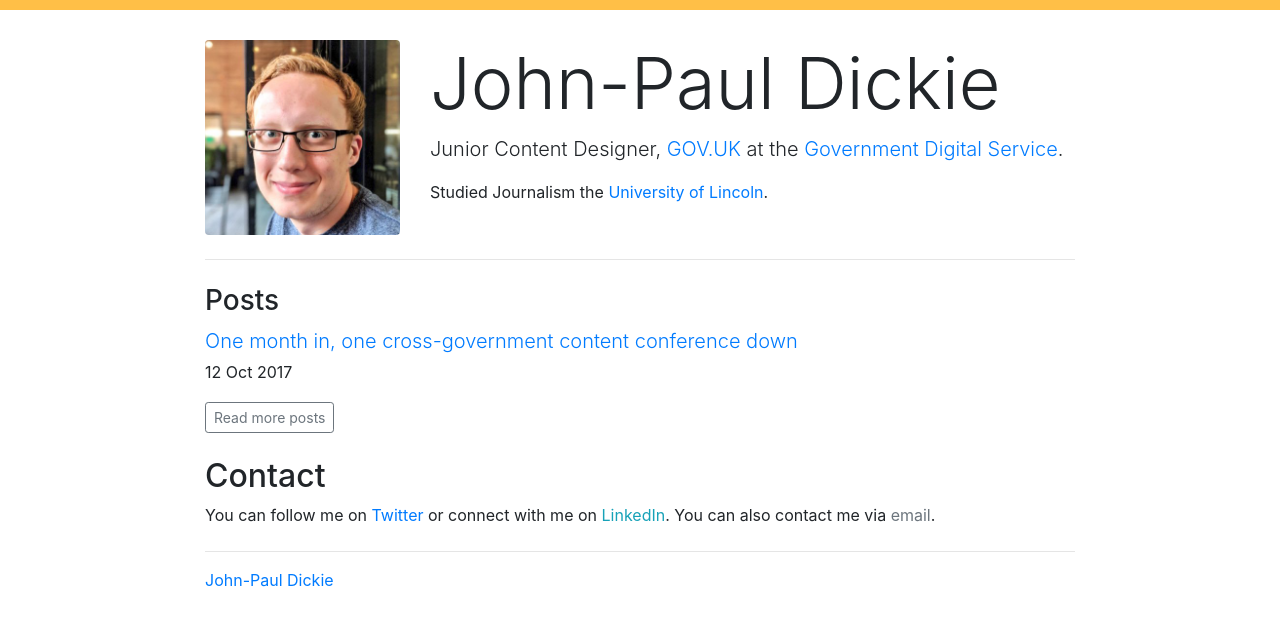
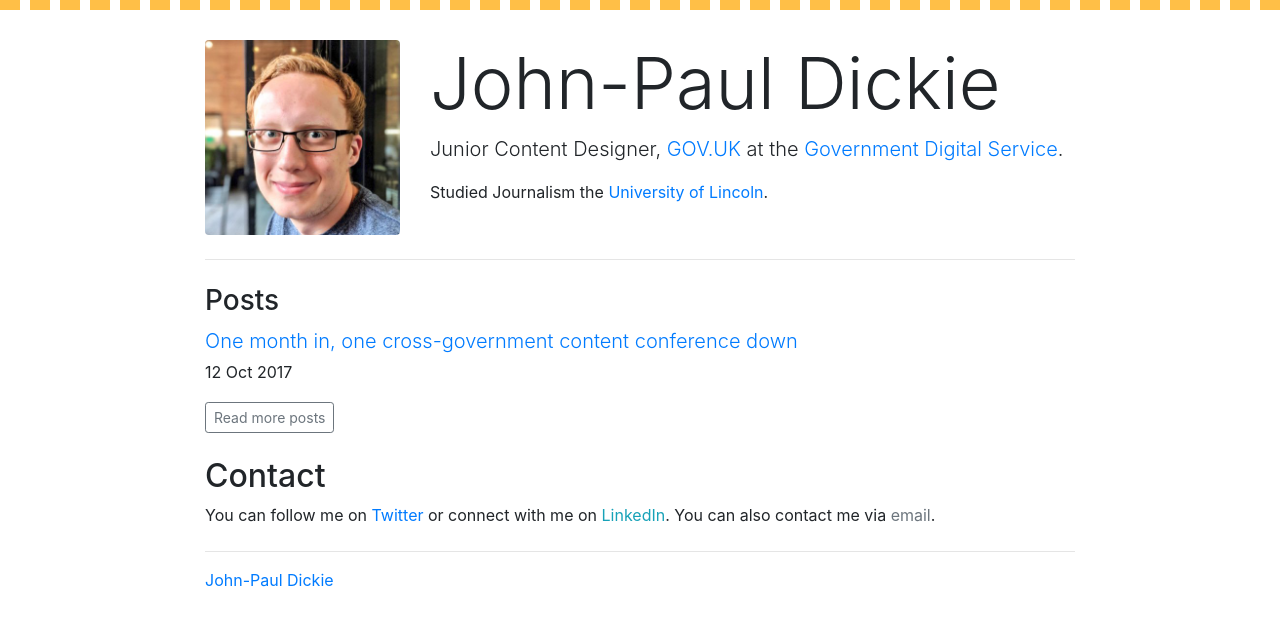
Before and after one commit to johnpauldickie/johnpauldickie.github.io, a Jekyll site: the page built from index.html, in a window 1280 px wide. Shown: the top 626 px of the page. Built offline with Jekyll 4.4.1, drawn with Linux system fonts in a browser that asks for light colours; nearby versions of some CDN libraries.

Commit message:
Comment update

```diff
--- a/assets/css/style.css
+++ b/assets/css/style.css
@@ -1,7 +1,7 @@
 @import url(//maxcdn.bootstrapcdn.com/bootstrap/4.0.0/css/bootstrap.min.css);
 
 body {
-		border-top: 10px solid #ffbf47
+		border-top: 10px dashed #ffbf47
 	}
 
 .home{
@@ -25,6 +25,8 @@ body {
 .medium #feedoffset p {
 	color: #000000;
 }
+
+/* share-box only used with 'page' and on 'post' templates */
 
 .share-box a {
   display: inline-block;
```
